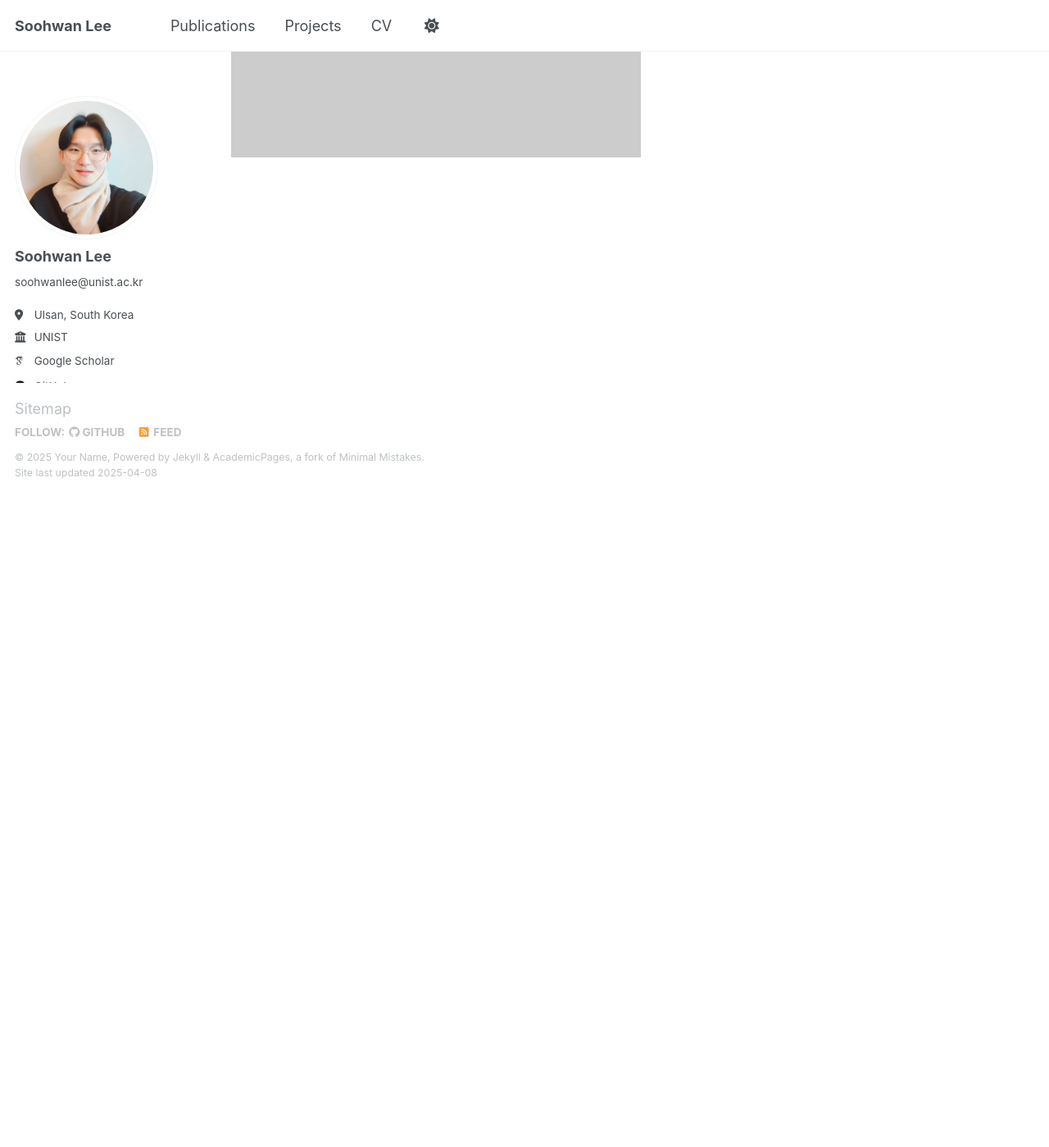
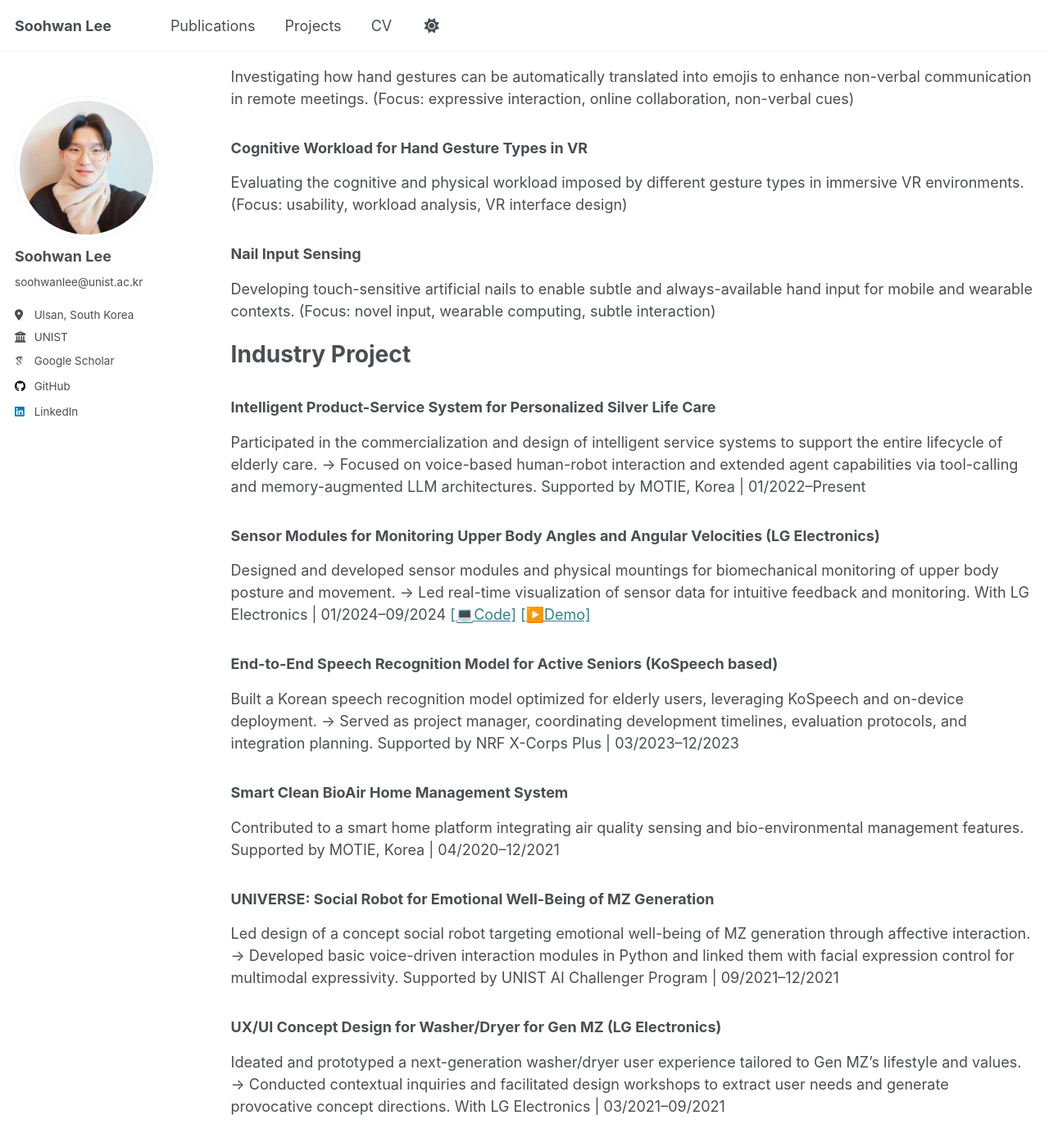
Before and after one commit to Soohwan-Lee/soohwan-lee.github.io, a Jekyll site: the page built from _pages/portfolio.md, in a window 1280 px wide and 1400 px high, scrolled down 870 px. Shown: the whole window at 82% size. Built offline with Jekyll 4.4.1, drawn with Linux system fonts in a browser that asks for light colours; some web fonts are replaced; before the commit the page ends 1474 px from its top, so only the background shows below that; some of the changed text lies outside the part shown.

Commit message:
DOCS: Update project

```diff
--- /dev/null
+++ b/_pages/portfolio.md
@@ -0,0 +1,59 @@
+---
+layout: archive
+permalink: /portfolio/
+title: "Project"
+author_profile: true
+---
+
+# Research Project
+### LLM-powered Devil's Advocate
+Exploring how LLM agents with AI-mediated Communications can stimulate critical thinking by representing minority perspectives in power-imbalanced group decision-making.
+(Focus: group dynamics, AI mediation, social influence, critical discourse)
+![Example Image](/files/devil.png "This is an example image")
+
+### Vision-based Interactive System to Support Group Dance
+Exploring the design space of a real-time vision-based feedback system using a single RGB camera to support synchronization in group dance practice.
+(Focus: embodied interaction, performance feedback, group coordination)
+
+### Gesture-to-Emoji System in Online Meeting
+Investigating how hand gestures can be automatically translated into emojis to enhance non-verbal communication in remote meetings.
+(Focus: expressive interaction, online collaboration, non-verbal cues)
+
+### Cognitive Workload for Hand Gesture Types in VR
+Evaluating the cognitive and physical workload imposed by different gesture types in immersive VR environments.
+(Focus: usability, workload analysis, VR interface design)
+
+### Nail Input Sensing
+Developing touch-sensitive artificial nails to enable subtle and always-available hand input for mobile and wearable contexts.
+(Focus: novel input, wearable computing, subtle interaction)
+
+# Industry Project
+### Intelligent Product-Service System for Personalized Silver Life Care
+Participated in the commercialization and design of intelligent service systems to support the entire lifecycle of elderly care.
+→ Focused on voice-based human-robot interaction and extended agent capabilities via tool-calling and memory-augmented LLM architectures.
+Supported by MOTIE, Korea | 01/2022–Present
+
+### Sensor Modules for Monitoring Upper Body Angles and Angular Velocities (LG Electronics)
+Designed and developed sensor modules and physical mountings for biomechanical monitoring of upper body posture and movement.
+→ Led real-time visualization of sensor data for intuitive feedback and monitoring.
+With LG Electronics | 01/2024–09/2024
+[[💻Code]](https://github.com/Soohwan-Lee/angleVis_UNIST) [[▶️Demo]](https://www.youtube.com/watch?v=MeMjjTlP74M)
+
+### End-to-End Speech Recognition Model for Active Seniors (KoSpeech based)
+Built a Korean speech recognition model optimized for elderly users, leveraging KoSpeech and on-device deployment.
+→ Served as project manager, coordinating development timelines, evaluation protocols, and integration planning.
+Supported by NRF X-Corps Plus | 03/2023–12/2023
+
+### Smart Clean BioAir Home Management System
+Contributed to a smart home platform integrating air quality sensing and bio-environmental management features.
+Supported by MOTIE, Korea | 04/2020–12/2021
+
+### UNIVERSE: Social Robot for Emotional Well-Being of MZ Generation
+Led design of a concept social robot targeting emotional well-being of MZ generation through affective interaction.
+→ Developed basic voice-driven interaction modules in Python and linked them with facial expression control for multimodal expressivity.
+Supported by UNIST AI Challenger Program | 09/2021–12/2021
+
+### UX/UI Concept Design for Washer/Dryer for Gen MZ (LG Electronics)
+Ideated and prototyped a next-generation washer/dryer user experience tailored to Gen MZ’s lifestyle and values.
+→ Conducted contextual inquiries and facilitated design workshops to extract user needs and generate provocative concept directions.
+With LG Electronics | 03/2021–09/2021
```
Also changed, not shown: _pages/about.md (+5 -5 lines), files/devil.png (added), files/groupDance.png (added), files/lemmy.png (added), files/neas.png (added), files/universe.png (added), files/washtower.png (added), 4 other files.
